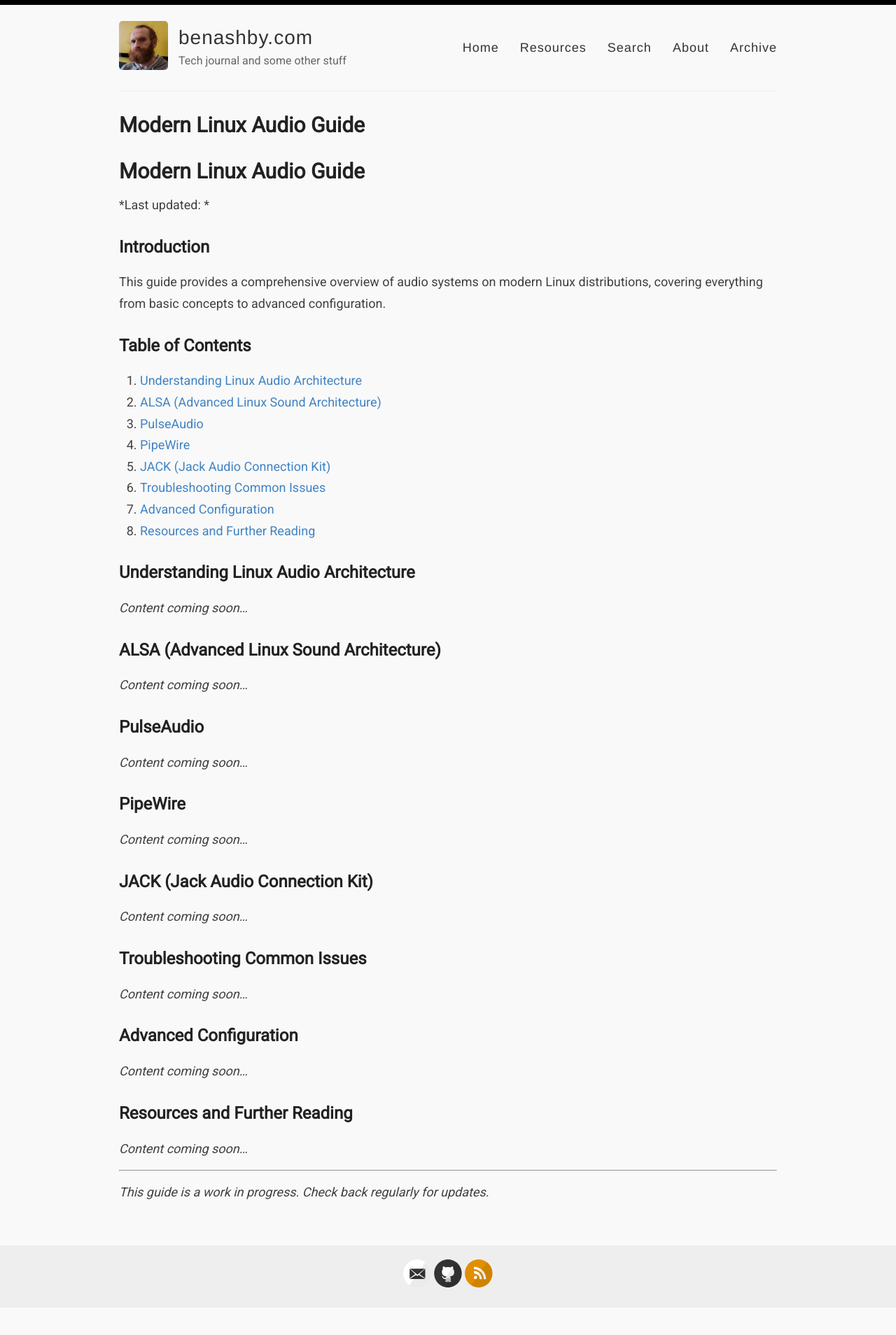
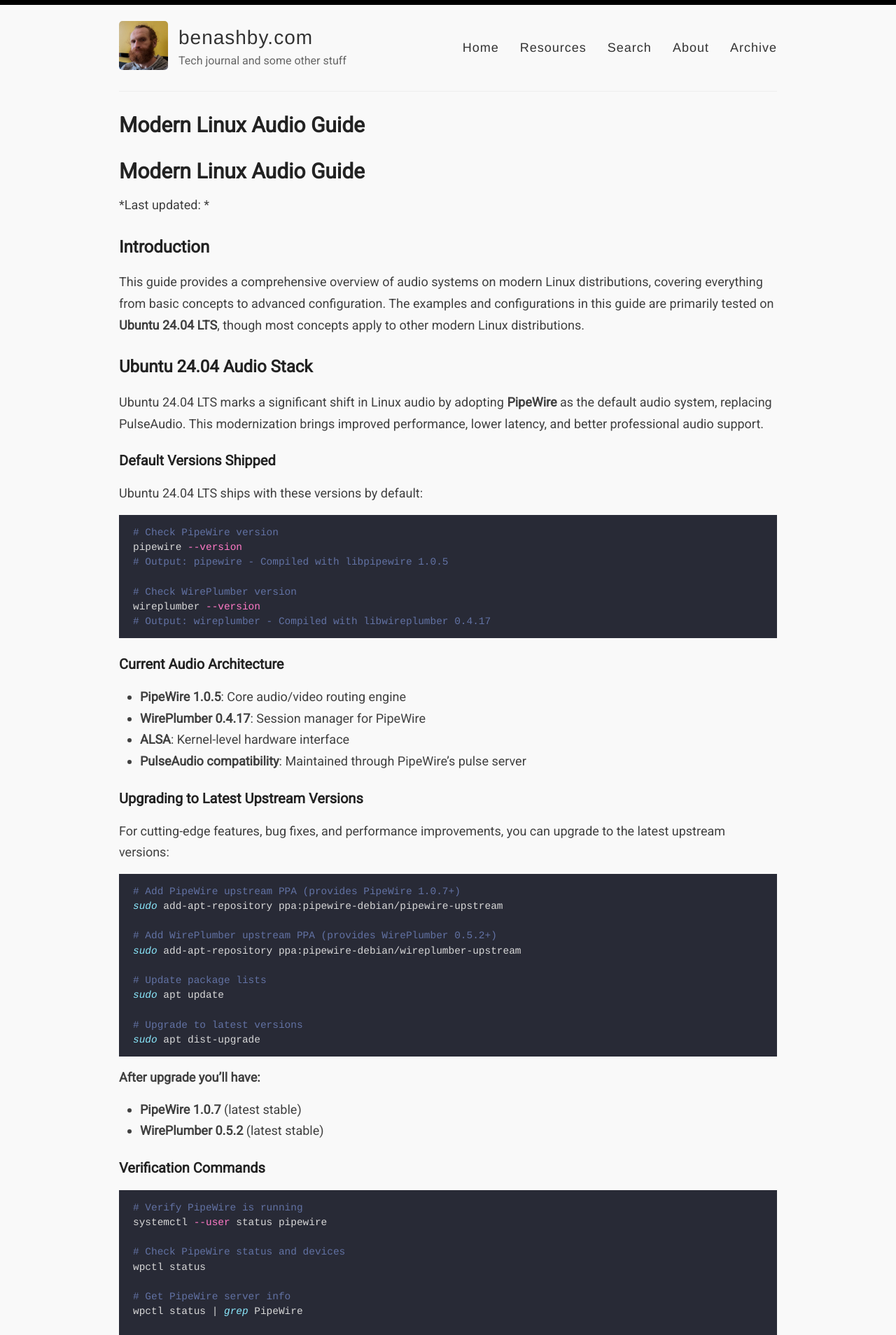
Before and after one commit to benashby/benashby.github.io, a Jekyll site: the page built from _resources/modern-linux-audio-guide.md, in a window 1280 px wide. Shown: the top 1908 px of the page at 70% size. Built offline with Jekyll 4.4.1, drawn with Linux system fonts in a browser that asks for light colours; before the commit the page ends 1869 px from its top, so only the background shows below that; some of the changed text lies outside the part shown.

Commit message:
First few sections of audio guide

````diff
--- a/_resources/modern-linux-audio-guide.md
+++ b/_resources/modern-linux-audio-guide.md
@@ -11,50 +11,209 @@ permalink: /resources/modern-linux-audio-guide/
 
 ## Introduction
 
-This guide provides a comprehensive overview of audio systems on modern Linux distributions, covering everything from basic concepts to advanced configuration.
+This guide provides a comprehensive overview of audio systems on modern Linux distributions, covering everything from basic concepts to advanced configuration. The examples and configurations in this guide are primarily tested on **Ubuntu 24.04 LTS**, though most concepts apply to other modern Linux distributions.
 
-## Table of Contents
 
-1. [Understanding Linux Audio Architecture](#understanding-linux-audio-architecture)
-2. [ALSA (Advanced Linux Sound Architecture)](#alsa-advanced-linux-sound-architecture)
-3. [PulseAudio](#pulseaudio)
-4. [PipeWire](#pipewire)
-5. [JACK (Jack Audio Connection Kit)](#jack-jack-audio-connection-kit)
-6. [Troubleshooting Common Issues](#troubleshooting-common-issues)
-7. [Advanced Configuration](#advanced-configuration)
-8. [Resources and Further Reading](#resources-and-further-reading)
+## Ubuntu 24.04 Audio Stack
 
-## Understanding Linux Audio Architecture
+Ubuntu 24.04 LTS marks a significant shift in Linux audio by adopting **PipeWire** as the default audio system, replacing PulseAudio. This modernization brings improved performance, lower latency, and better professional audio support.
 
-*Content coming soon...*
+### Default Versions Shipped
 
-## ALSA (Advanced Linux Sound Architecture)
+Ubuntu 24.04 LTS ships with these versions by default:
 
-*Content coming soon...*
+```bash
+# Check PipeWire version
+pipewire --version
+# Output: pipewire - Compiled with libpipewire 1.0.5
 
-## PulseAudio
+# Check WirePlumber version
+wireplumber --version
+# Output: wireplumber - Compiled with libwireplumber 0.4.17
+```
 
-*Content coming soon...*
+### Current Audio Architecture
 
-## PipeWire
+- **PipeWire 1.0.5**: Core audio/video routing engine
+- **WirePlumber 0.4.17**: Session manager for PipeWire
+- **ALSA**: Kernel-level hardware interface
+- **PulseAudio compatibility**: Maintained through PipeWire's pulse server
 
-*Content coming soon...*
+### Upgrading to Latest Upstream Versions
 
-## JACK (Jack Audio Connection Kit)
+For cutting-edge features, bug fixes, and performance improvements, you can upgrade to the latest upstream versions:
 
-*Content coming soon...*
+```bash
+# Add PipeWire upstream PPA (provides PipeWire 1.0.7+)
+sudo add-apt-repository ppa:pipewire-debian/pipewire-upstream
 
-## Troubleshooting Common Issues
+# Add WirePlumber upstream PPA (provides WirePlumber 0.5.2+)
+sudo add-apt-repository ppa:pipewire-debian/wireplumber-upstream
 
-*Content coming soon...*
+# Update package lists
+sudo apt update
 
-## Advanced Configuration
+# Upgrade to latest versions
+sudo apt dist-upgrade
+```
 
-*Content coming soon...*
+**After upgrade you'll have:**
+- **PipeWire 1.0.7** (latest stable)
+- **WirePlumber 0.5.2** (latest stable)
 
-## Resources and Further Reading
+### Verification Commands
 
-*Content coming soon...*
+```bash
+# Verify PipeWire is running
+systemctl --user status pipewire
+
+# Check PipeWire status and devices
+wpctl status
+
+# Get PipeWire server info
+wpctl status | grep PipeWire
+
+# Confirm upgraded versions
+pipewire --version
+
+## Understanding wpctl status Output
+
+The `wpctl status` command provides a comprehensive view of your PipeWire audio system. Understanding its output is essential for troubleshooting and configuration.
+
+### Sample Output Structure
+
+```text
+PipeWire 'pipewire-0' [1.0.7, user@hostname, cookie:1234567890]
+ └─ Clients:
+        32. KDE Power Management System         [1.0.7, user@hostname, pid:1897]
+        33. libcanberra                         [1.0.7, user@hostname, pid:1854]
+        34. xdg-desktop-portal                  [1.0.7, user@hostname, pid:1691]
+        35. WirePlumber                         [1.0.7, user@hostname, pid:12345]
+        36. WirePlumber [export]                [1.0.7, user@hostname, pid:12345]
+        74. Plasma PA                           [1.0.7, user@hostname, pid:1854]
+        75. wpctl                               [1.0.7, user@hostname, pid:15892]
+
+Audio
+ ├─ Devices:
+ │      45. Audio Controller                   [alsa]
+ │
+ ├─ Sinks:
+ │      48. Audio Controller HDMI Output 1     [vol: 1.00 MUTED]
+ │      49. Audio Controller HDMI Output 2     [vol: 1.00 MUTED]
+ │  *   50. Audio Controller Speaker/Headphones [vol: 0.65]
+ │
+ ├─ Sources:
+ │      51. Audio Controller Headset Mic       [vol: 1.00]
+ │  *   52. Audio Controller Internal Mic      [vol: 1.00]
+ │
+ ├─ Filters:
+ │
+ └─ Streams:
+        53. Firefox                           [RUNNING]
+
+Video
+ ├─ Devices:
+ │      43. Integrated Camera                  [v4l2]
+ │
+ ├─ Sinks:
+ │
+ ├─ Sources:
+ │  *   44. Integrated Camera (V4L2)
+ │
+ ├─ Filters:
+ │
+ └─ Streams:
+```
+
+### Audio Component Definitions
+
+Understanding the different components shown in `wpctl status` output:
+
+---
+
+#### 🔌 Devices
+*Physical or virtual audio hardware detected by your system*
+
+| Real-World Examples | How They Appear in wpctl |
+|---|---|
+| Built-in laptop sound card | `45. Audio Controller [alsa]` |
+| USB audio interface | `46. Focusrite Scarlett [alsa]` |
+| Bluetooth headphones | `47. Sony WH-1000XM4 [bluetooth]` |
+| HDMI audio output | `48. HDMI Audio [alsa]` |
+
+---
+
+#### 🔊 Sinks (Outputs)
+*Where your audio goes - speakers, headphones, etc.*
+
+| Real-World Examples | How They Appear in wpctl |
+|---|---|
+| Desktop speakers | `50. Built-in Audio Analog Stereo [vol: 0.65]` |
+| Wireless headphones | `51. Sony Headphones A2DP Sink [vol: 1.00]` |
+| HDMI monitor speakers | `52. HDMI Output [vol: 1.00 MUTED]` |
+| USB interface outputs | `*53. Scarlett Solo Analog Stereo [vol: 0.80]` |
+
+*The `*` indicates the **default** sink*
+
+---
+
+#### 🎤 Sources (Inputs)
+*Where audio comes from - microphones and line inputs*
+
+| Real-World Examples | How They Appear in wpctl |
+|---|---|
+| Built-in laptop mic | `*54. Internal Microphone [vol: 1.00]` |
+| USB microphone | `55. Blue Yeti Stereo [vol: 0.75]` |
+| Audio interface input | `56. Scarlett Solo Mono [vol: 1.00]` |
+| Bluetooth headset mic | `57. Headset Microphone [vol: 0.90]` |
+
+*The `*` indicates the **default** source*
+
+---
+
+#### 🎵 Streams
+*Active audio connections between apps and devices*
+
+| Real-World Examples | How They Appear in wpctl |
+|---|---|
+| Firefox playing YouTube | `58. Firefox [RUNNING]` |
+| Spotify streaming music | `59. Spotify [RUNNING]` |
+| OBS recording | `60. obs [RUNNING]` |
+| Paused video player | `61. VLC Media Player [IDLE]` |
+
+---
+
+#### 🎛️ Filters
+*Audio processing modules - usually empty until configured*
+
+We'll cover this extensively later when setting up **Carla** for VST plugin support, so for now just note that this section is typically empty:
+
+```text
+├─ Filters:
+│
+```
+
+### Common Status Indicators
+
+| Symbol | Meaning |
+|--------|---------|
+| `*` | Default device |
+| `[RUNNING]` | Active audio stream |
+| `[IDLE]` | Stream exists but not playing |
+| `[SUSPENDED]` | Stream paused/suspended |
+| `[vol: X.XX]` | Volume level (1.00 = 100%) |
+| `MUTED` | Device is muted |
+
+### Interpreting Device States
+
+**Available devices** appear in the list with their current volume and properties.
+
+**Unavailable devices** may appear grayed out or missing if disconnected.
+
+**Default devices** are marked with `*` and will be used by new applications unless specifically configured otherwise.
+wireplumber --version
+```
+
 
 ---
 
--- a/assets/style.scss
+++ b/assets/style.scss
@@ -1204,6 +1204,31 @@ Modules - reusable parts of our design
   }
 }
 
+/* Code block formatting for Unicode tree characters */
+.highlighter-rouge .highlight,
+.highlight,
+div.highlight,
+pre.highlight {
+  white-space: pre !important;
+  font-family: 'Consolas', 'Monaco', 'Courier New', 'Liberation Mono', 'DejaVu Sans Mono', monospace !important;
+  overflow-x: auto;
+  line-height: 1.4;
+}
+
+.highlighter-rouge .highlight pre,
+.highlight pre,
+div.highlight pre,
+pre.highlight pre {
+  white-space: pre !important;
+  word-wrap: normal;
+  overflow-x: auto;
+}
+
+/* Ensure code blocks don't collapse whitespace */
+code {
+  white-space: pre;
+  font-family: 'Consolas', 'Monaco', 'Courier New', 'Liberation Mono', 'DejaVu Sans Mono', monospace;
+}
 // Settled on moving the import of syntax highlighting to the bottom of the CSS
 // ... Otherwise it really bloats up the top of the CSS file and makes it difficult to find the start
 //@import "highlights";
````
